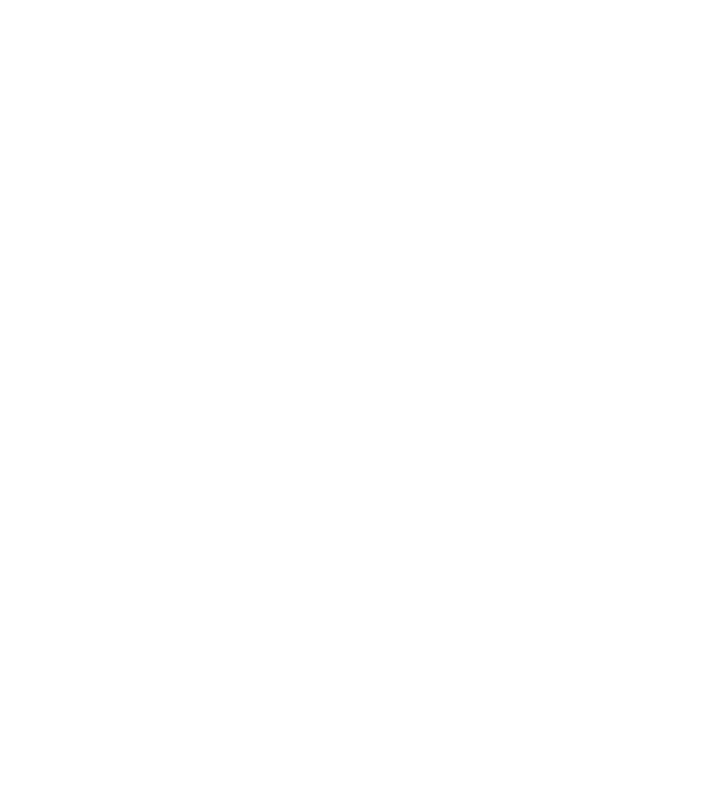
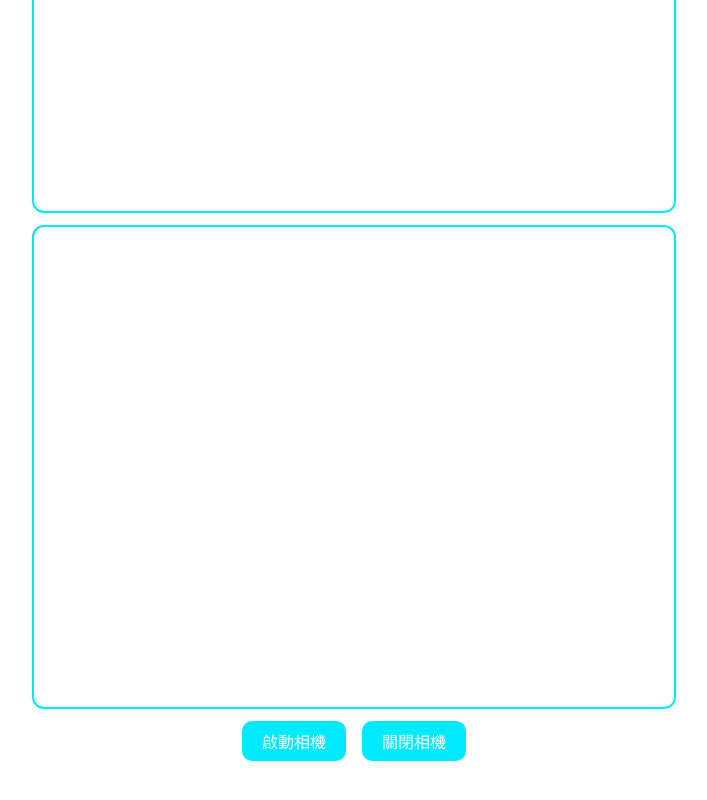
Before and after one commit to HW528xxxxx/ComputerVision_UI, a Vue app: page /tracking in a window 1280 px wide. Shown: the part 448-1248 px from the top of the page, without its empty margins (286-993 px from the left). Before the commit the page ends 928 px from the top, so only its background shows below. Built offline with nearby package versions, Linux system fonts and the light colour scheme.

Commit message:
【新增router& 即時辨識功能】

```diff
--- a/package.json
+++ b/package.json
@@ -9,8 +9,11 @@
     "preview": "vite preview"
   },
   "dependencies": {
+    "@tensorflow-models/coco-ssd": "^2.2.3",
+    "@tensorflow/tfjs": "^4.22.0",
     "axios": "^1.12.0",
-    "vue": "^3.5.18"
+    "vue": "^3.5.18",
+    "vue-router": "^4.5.1"
   },
   "devDependencies": {
     "@vitejs/plugin-vue": "^6.0.1",
--- a/src/App.vue
+++ b/src/App.vue
@@ -1,7 +1,7 @@
 <template>
-  <ImageUploader />
+  <router-view />
 </template>
 
 <script setup>
-import ImageUploader from './components/ImageUploader.vue'
+import ImageUploader from './views/ImageUploader.vue'
 </script>
--- a/src/main.js
+++ b/src/main.js
@@ -1,8 +1,11 @@
 import { createApp } from 'vue'
 import './style.css'
 import App from './App.vue'
+import router from './router'
 
 console.log('🚀 正在執行的環境:', import.meta.env.MODE)
 console.log('📝 當前載入的資源:', Array.from(document.scripts).map(s => s.src).filter(Boolean))
 
-createApp(App).mount('#app')
+createApp(App)
+.use(router)
+.mount('#app')
--- /dev/null
+++ b/src/router/index.js
@@ -0,0 +1,15 @@
+import { createRouter, createWebHistory } from 'vue-router'
+import ImageUploader from '../views/ImageUploader.vue'
+import ObjectTracking from '../views/ObjectTracking.vue'
+
+const routes = [
+  { path: '/analysis', name: 'ImageUploader', component: ImageUploader },
+  { path: '/tracking', name: 'ObjectTracking', component: ObjectTracking },
+]
+
+const router = createRouter({
+  history: createWebHistory(),
+  routes
+})
+
+export default router
--- a/src/components/ImageUploader.vue
+++ b/src/views/ImageUploader.vue
@@ -95,7 +95,7 @@
 <script setup>
 import { ref, watch } from 'vue'
 import axios from 'axios'
-import Loading from './Loading.vue'
+import Loading from '../components/Loading.vue'
 
 const file = ref(null)
 const previewUrl = ref('')
--- /dev/null
+++ b/src/views/ObjectTracking.vue
@@ -0,0 +1,115 @@
+<template>
+  <div class="object-tracking-page">
+    <h1>即時相機 + AI 物件追蹤</h1>
+
+    <video ref="video" autoplay playsinline width="640" height="480"></video>
+    <canvas ref="canvas" width="640" height="480"></canvas>
+
+    <div class="controls">
+      <button @click="startCamera">啟動相機</button>
+      <button @click="stopCamera">關閉相機</button>
+    </div>
+  </div>
+</template>
+
+<script setup>
+import { ref, onBeforeUnmount } from 'vue'
+
+// TensorFlow.js 與 COCO-SSD
+import * as tf from '@tensorflow/tfjs'
+import * as cocoSsd from '@tensorflow-models/coco-ssd'
+
+const video = ref(null)
+const canvas = ref(null)
+let stream = null
+let model = null
+let animationFrameId = null
+
+// 啟動相機 + 載入模型
+async function startCamera() {
+  try {
+    stream = await navigator.mediaDevices.getUserMedia({ video: true })
+    video.value.srcObject = stream
+
+    // 載入模型（第一次啟動）
+    if (!model) {
+      model = await cocoSsd.load()
+      console.log('模型載入完成')
+    }
+
+    detectFrame()
+  } catch (err) {
+    console.error('無法啟動相機', err)
+  }
+}
+
+// 停止相機
+function stopCamera() {
+  if (stream) {
+    stream.getTracks().forEach(track => track.stop())
+  }
+  if (animationFrameId) {
+    cancelAnimationFrame(animationFrameId)
+  }
+  const ctx = canvas.value.getContext('2d')
+  ctx.clearRect(0, 0, canvas.value.width, canvas.value.height)
+}
+
+// 偵測每一幀
+async function detectFrame() {
+  if (!model || !video.value) return
+
+  const predictions = await model.detect(video.value)
+
+  drawPredictions(predictions)
+
+  animationFrameId = requestAnimationFrame(detectFrame)
+}
+
+// 在 canvas 上畫出框框和文字
+function drawPredictions(predictions) {
+  const ctx = canvas.value.getContext('2d')
+  ctx.clearRect(0, 0, canvas.value.width, canvas.value.height)
+
+  predictions.forEach(pred => {
+    const [x, y, width, height] = pred.bbox
+
+    // 框框
+    ctx.strokeStyle = '#00eaff'
+    ctx.lineWidth = 2
+    ctx.strokeRect(x, y, width, height)
+
+    // 標籤文字
+    ctx.font = '16px Arial'
+    ctx.fillStyle = '#00eaff'
+    ctx.fillText(`${pred.class} (${(pred.score * 100).toFixed(1)}%)`, x, y > 10 ? y - 5 : 10)
+  })
+}
+
+onBeforeUnmount(() => {
+  stopCamera()
+})
+</script>
+
+<style scoped>
+.object-tracking-page {
+  display: flex;
+  flex-direction: column;
+  align-items: center;
+  padding: 20px;
+}
+video, canvas {
+  border: 2px solid #00eaff;
+  border-radius: 12px;
+  margin-bottom: 12px;
+}
+.controls button {
+  margin: 0 8px;
+  padding: 8px 20px;
+  border-radius: 10px;
+  background-color: #00eaff;
+  color: white;
+  border: none;
+  cursor: pointer;
+}
+</style>
```
Also changed, not shown: 1 other file (tests, documents, lock files or other folders).
